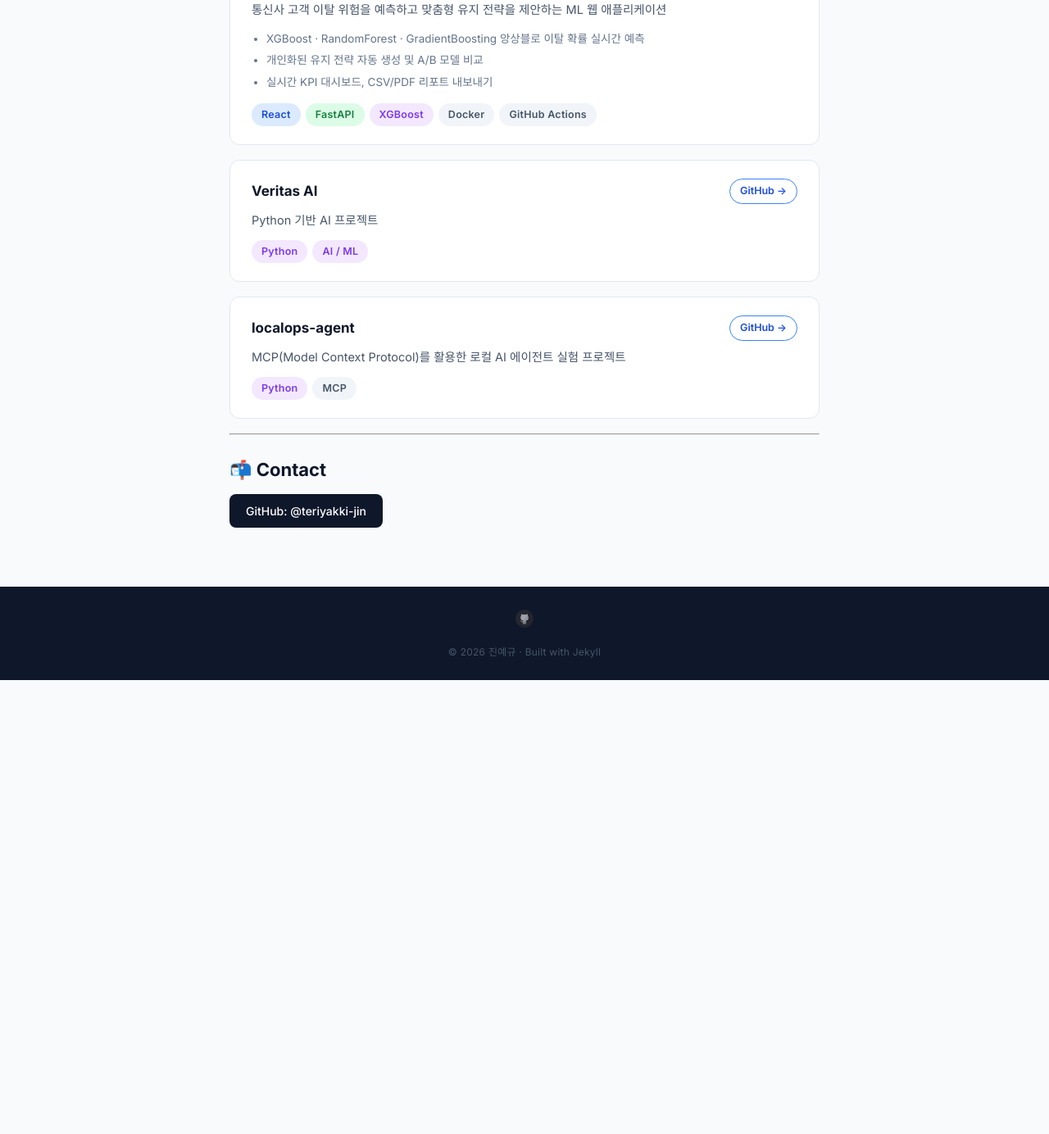
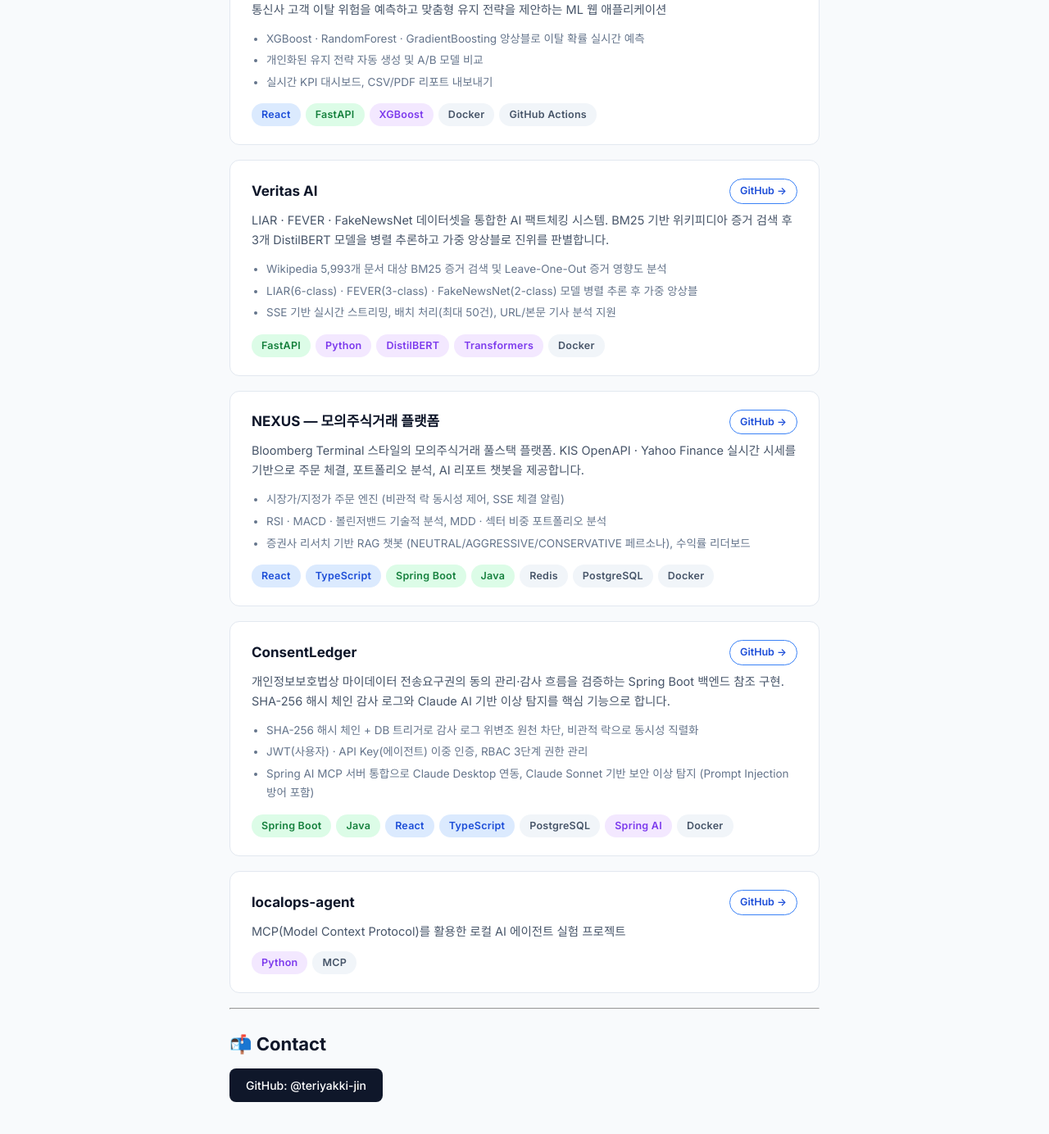
Before and after one commit to teriyakki-jin/teriyakki-jin.github.io, a Jekyll site: the page built from about.md, in a window 1280 px wide and 1400 px high, scrolled down 1292 px. Shown: the top 1384 px of the window at 82% size. Built offline with Jekyll 4.4.1, drawn with Linux system fonts in a browser that asks for light colours; some web fonts are replaced; before the commit the page ends 2122 px from its top, so only the background shows below that; some of the changed text lies outside the part shown.

Commit message:
docs: update about page - education, projects
- 학과 정보: 컴퓨터공학과 재학 중 → 전기컴퓨터공학부 정보컴퓨터공학 졸업
- Veritas AI: 팩트체킹 AI 시스템 상세 설명 추가
- NEXUS 모의주식거래 플랫폼 프로젝트 추가 (stock-frontend/api)
- ConsentLedger: 마이데이터 동의 관리 백엔드 프로젝트 추가

```diff
--- a/about.md
+++ b/about.md
@@ -7,7 +7,7 @@ permalink: /about/
 <div class="about-intro">
   <h2>안녕하세요, 진예규입니다</h2>
   <p>
-    부산대학교 컴퓨터공학과에 재학 중인 개발자입니다.<br>
+    부산대학교 전기컴퓨터공학부 정보컴퓨터공학을 졸업한 개발자입니다.<br>
     AI와 풀스택 개발에 관심이 많으며, 데이터 기반의 서비스를 만드는 것을 좋아합니다.
   </p>
 </div>
@@ -18,7 +18,7 @@ permalink: /about/
 
 <div class="edu-item">
   <strong>부산대학교 (Pusan National University)</strong><br>
-  컴퓨터공학과 · 재학 중
+  전기컴퓨터공학부 정보컴퓨터공학 · 졸업
 </div>
 
 ---
@@ -108,10 +108,62 @@ permalink: /about/
     <h3 class="project-title">Veritas AI</h3>
     <a href="https://github.com/teriyakki-jin/Veritas-AI" target="_blank" class="project-link">GitHub →</a>
   </div>
-  <p class="project-desc">Python 기반 AI 프로젝트</p>
+  <p class="project-desc">LIAR · FEVER · FakeNewsNet 데이터셋을 통합한 AI 팩트체킹 시스템. BM25 기반 위키피디아 증거 검색 후 3개 DistilBERT 모델을 병렬 추론하고 가중 앙상블로 진위를 판별합니다.</p>
+  <ul class="project-features">
+    <li>Wikipedia 5,993개 문서 대상 BM25 증거 검색 및 Leave-One-Out 증거 영향도 분석</li>
+    <li>LIAR(6-class) · FEVER(3-class) · FakeNewsNet(2-class) 모델 병렬 추론 후 가중 앙상블</li>
+    <li>SSE 기반 실시간 스트리밍, 배치 처리(최대 50건), URL/본문 기사 분석 지원</li>
+  </ul>
   <div class="project-stack">
+    <span class="badge badge-green">FastAPI</span>
     <span class="badge badge-purple">Python</span>
-    <span class="badge badge-purple">AI / ML</span>
+    <span class="badge badge-purple">DistilBERT</span>
+    <span class="badge badge-purple">Transformers</span>
+    <span class="badge badge-gray">Docker</span>
+  </div>
+</div>
+
+<div class="project-card">
+  <div class="project-header">
+    <h3 class="project-title">NEXUS — 모의주식거래 플랫폼</h3>
+    <a href="https://github.com/teriyakki-jin/stock-frontend" target="_blank" class="project-link">GitHub →</a>
+  </div>
+  <p class="project-desc">Bloomberg Terminal 스타일의 모의주식거래 풀스택 플랫폼. KIS OpenAPI · Yahoo Finance 실시간 시세를 기반으로 주문 체결, 포트폴리오 분석, AI 리포트 챗봇을 제공합니다.</p>
+  <ul class="project-features">
+    <li>시장가/지정가 주문 엔진 (비관적 락 동시성 제어, SSE 체결 알림)</li>
+    <li>RSI · MACD · 볼린저밴드 기술적 분석, MDD · 섹터 비중 포트폴리오 분석</li>
+    <li>증권사 리서치 기반 RAG 챗봇 (NEUTRAL/AGGRESSIVE/CONSERVATIVE 페르소나), 수익률 리더보드</li>
+  </ul>
+  <div class="project-stack">
+    <span class="badge badge-blue">React</span>
+    <span class="badge badge-blue">TypeScript</span>
+    <span class="badge badge-green">Spring Boot</span>
+    <span class="badge badge-green">Java</span>
+    <span class="badge badge-gray">Redis</span>
+    <span class="badge badge-gray">PostgreSQL</span>
+    <span class="badge badge-gray">Docker</span>
+  </div>
+</div>
+
+<div class="project-card">
+  <div class="project-header">
+    <h3 class="project-title">ConsentLedger</h3>
+    <a href="https://github.com/teriyakki-jin/consentledger" target="_blank" class="project-link">GitHub →</a>
+  </div>
+  <p class="project-desc">개인정보보호법상 마이데이터 전송요구권의 동의 관리·감사 흐름을 검증하는 Spring Boot 백엔드 참조 구현. SHA-256 해시 체인 감사 로그와 Claude AI 기반 이상 탐지를 핵심 기능으로 합니다.</p>
+  <ul class="project-features">
+    <li>SHA-256 해시 체인 + DB 트리거로 감사 로그 위변조 원천 차단, 비관적 락으로 동시성 직렬화</li>
+    <li>JWT(사용자) · API Key(에이전트) 이중 인증, RBAC 3단계 권한 관리</li>
+    <li>Spring AI MCP 서버 통합으로 Claude Desktop 연동, Claude Sonnet 기반 보안 이상 탐지 (Prompt Injection 방어 포함)</li>
+  </ul>
+  <div class="project-stack">
+    <span class="badge badge-green">Spring Boot</span>
+    <span class="badge badge-green">Java</span>
+    <span class="badge badge-blue">React</span>
+    <span class="badge badge-blue">TypeScript</span>
+    <span class="badge badge-gray">PostgreSQL</span>
+    <span class="badge badge-purple">Spring AI</span>
+    <span class="badge badge-gray">Docker</span>
   </div>
 </div>
 
```
